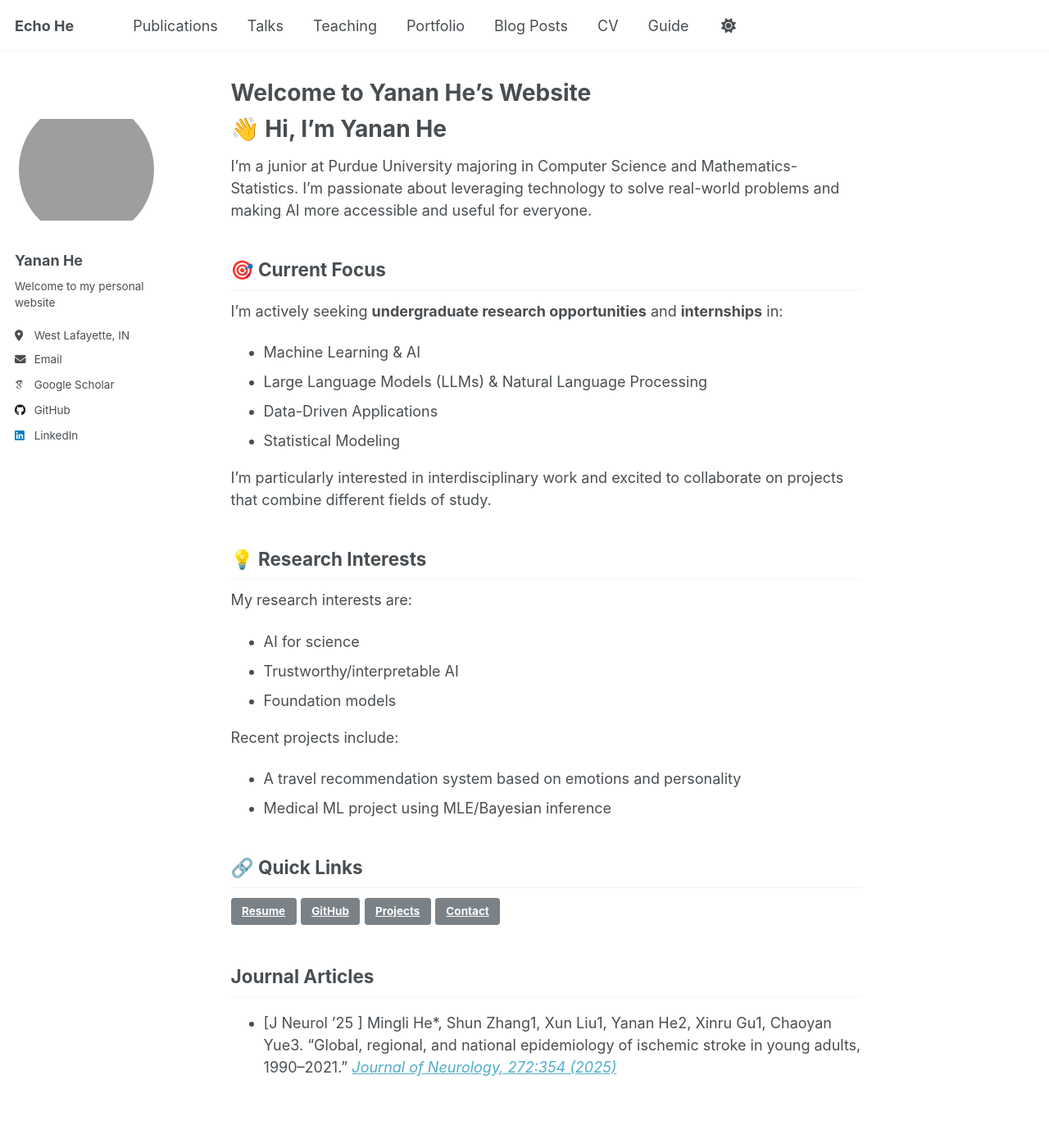
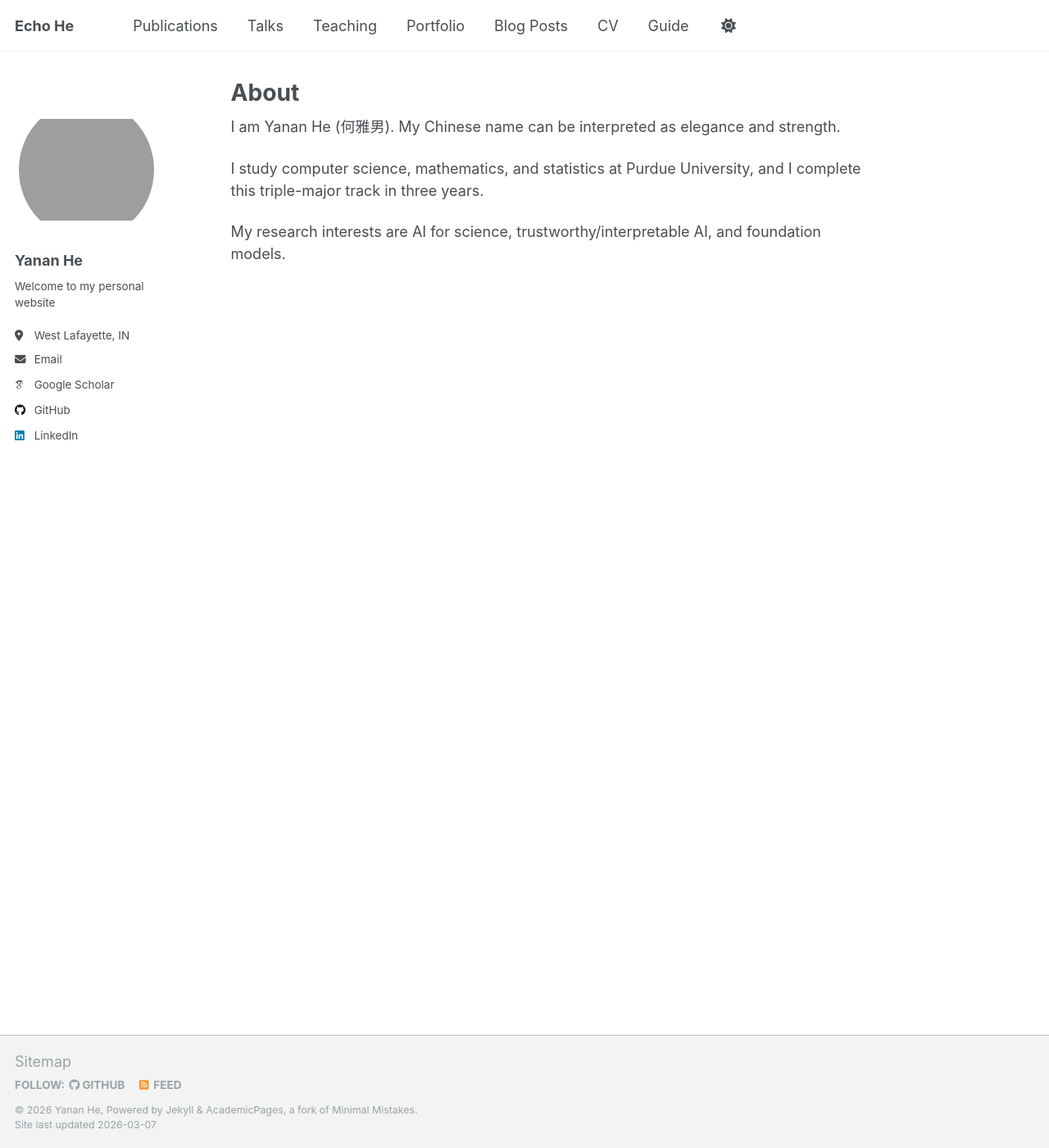
Before and after one commit to Echoo113/Echoo113.github.io, a Jekyll site: the page built from index.md, in a window 1280 px wide and 1400 px high. Shown: the whole window at 82% size. Built offline with Jekyll 4.4.1, drawn with Linux system fonts in a browser that asks for light colours; some web fonts are replaced.

Commit message:
Make homepage show About content only

```diff
--- a/index.md
+++ b/index.md
@@ -1,50 +1,12 @@
 ---
 layout: single
-title: "Welcome to Yanan He's Website"
+title: "About"
 permalink: /
+author_profile: true
 ---
 
-# 👋 Hi, I'm Yanan He
+I am Yanan He (何雅男). My Chinese name can be interpreted as elegance and strength.
 
-I'm a junior at Purdue University majoring in Computer Science and Mathematics-Statistics. I'm passionate about leveraging technology to solve real-world problems and making AI more accessible and useful for everyone.
+I study computer science, mathematics, and statistics at Purdue University, and I complete this triple-major track in three years.
 
-## 🎯 Current Focus
-
-I'm actively seeking **undergraduate research opportunities** and **internships** in:
-- Machine Learning & AI
-- Large Language Models (LLMs) & Natural Language Processing
-- Data-Driven Applications
-- Statistical Modeling
-
-I'm particularly interested in interdisciplinary work and excited to collaborate on projects that combine different fields of study.
-
-## 💡 Research Interests
-
-My research interests are:
-- AI for science
-- Trustworthy/interpretable AI
-- Foundation models
-
-Recent projects include:
-- A travel recommendation system based on emotions and personality
-- Medical ML project using MLE/Bayesian inference
-
-## 🔗 Quick Links
-
-<div class="quick-links">
-  <a href="/files/resume.pdf" class="btn btn--resume">Resume</a>
-  <a href="https://github.com/Echoo113" class="btn btn--github">GitHub</a>
-  <a href="/research/" class="btn btn--projects">Projects</a>
-  <a href="/contact/" class="btn btn--contact">Contact</a>
-</div>
-
-<!-- Add Font Awesome 6 for better icons -->
-<link rel="stylesheet" href="https://cdnjs.cloudflare.com/ajax/libs/font-awesome/6.5.1/css/all.min.css">
-
-<h2>Journal Articles</h2>
-<ul>
-  <li>
-    [J Neurol ’25 ] Mingli He*, Shun Zhang1, Xun Liu1, Yanan He2, Xinru Gu1, Chaoyan Yue3. “Global, regional, and national epidemiology of ischemic stroke in young adults, 1990–2021.”
-    <a href="https://rdcu.be/elo37" target="_blank"><em>Journal of Neurology, 272:354 (2025)</em></a>
-  </li>
-</ul>
+My research interests are AI for science, trustworthy/interpretable AI, and foundation models.
```
Also changed, not shown: _pages/about.md (+2 -2 lines).
